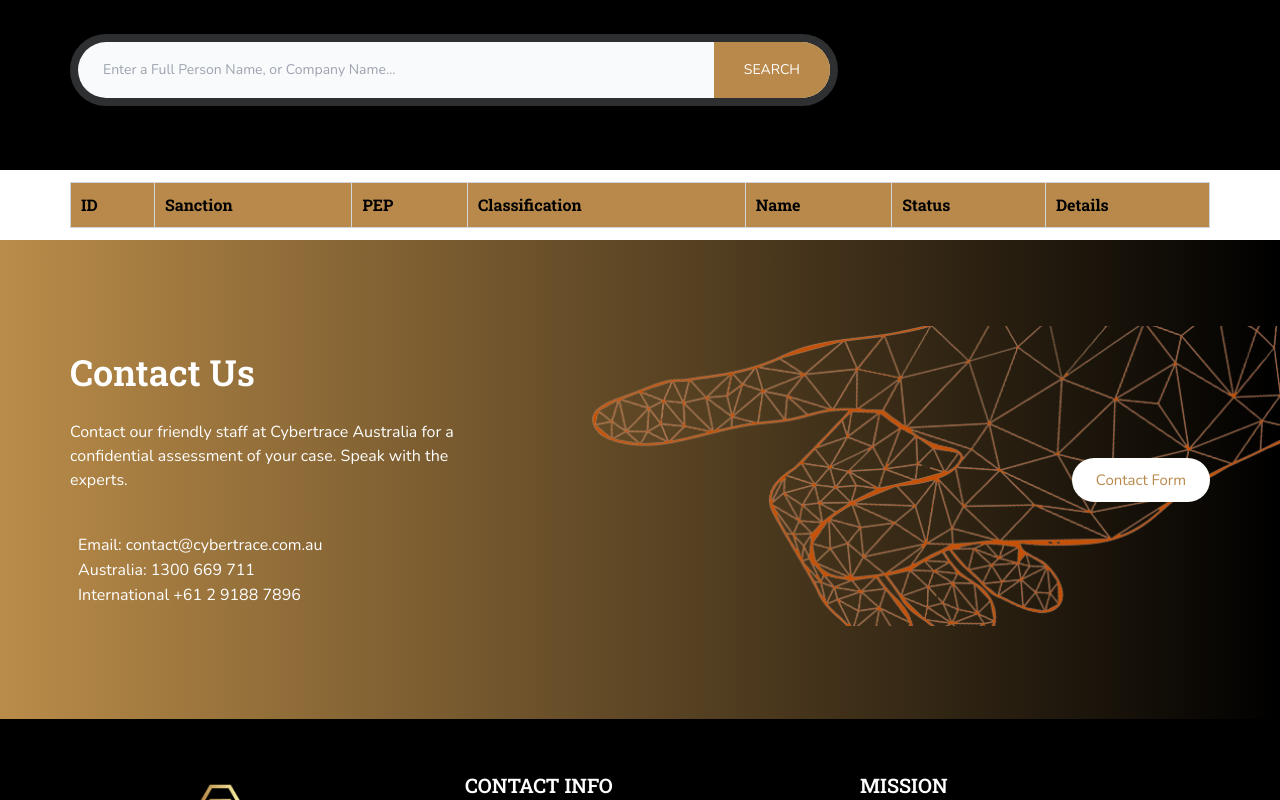
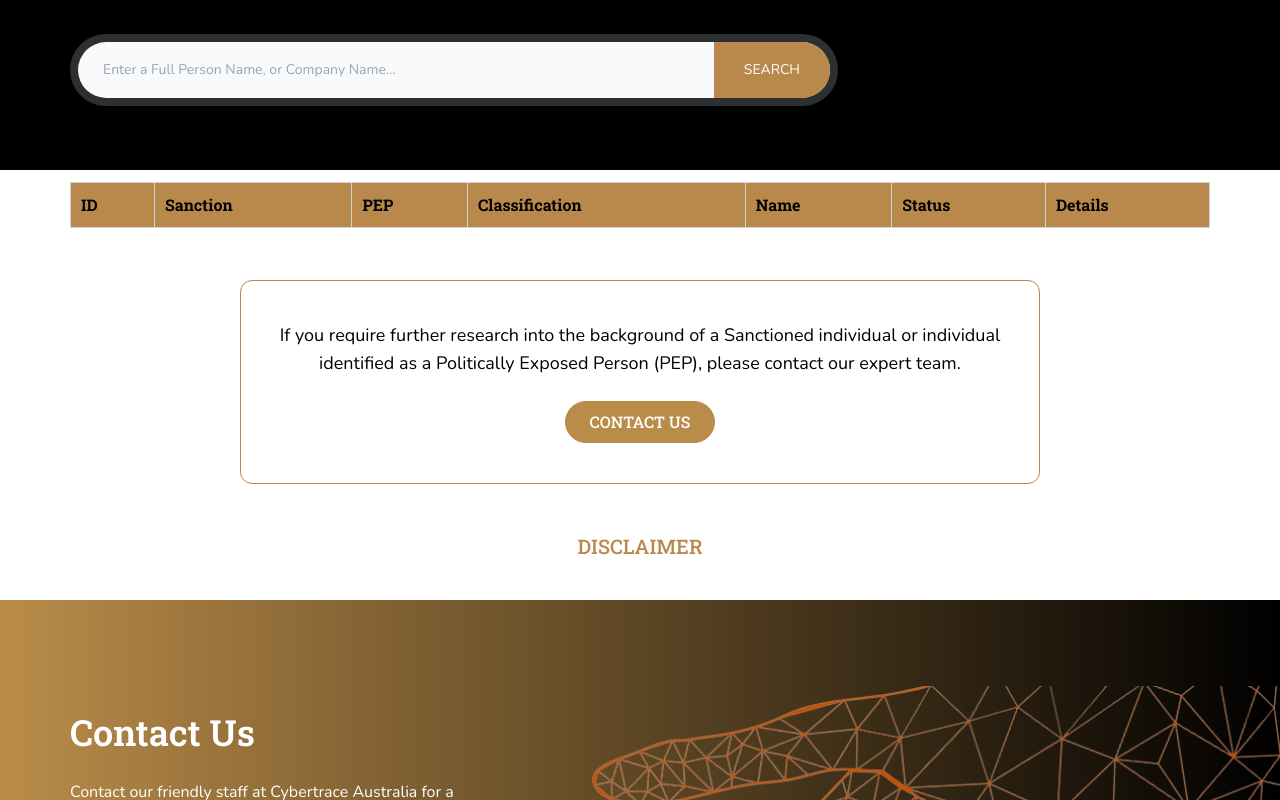
Before and after one commit to NabeelJaan/cybertrace, a Next.js app: page /sanctionwatch in a window 1280 px wide. Shown: the part 504-1304 px from the top of the page. Built offline with nearby package versions, Linux system fonts and the light colour scheme.

Commit message:
Sanction CTA component done

```diff
--- /dev/null
+++ b/components/PageSanctionWatch/SanctionWatchCTA.jsx
@@ -0,0 +1,32 @@
+import React from "react";
+import Link from 'next/link';
+
+const SanctionWatchCTA = () => {
+    return(
+        <section className="py-10">
+
+            <div className="max-w-[800px] mx-auto">
+                <div className="cta-content text-center border border-golden rounded-xl px-25px py-10">
+                    <p className="text-lg font-nunito">If you require further research into the background of a Sanctioned
+                        individual or individual identified as a Politically Exposed Person (PEP), please contact our expert team.</p>
+                    <div className="mt-6">
+                        <Link href="#">
+                            <a className="transition-all text-base font-roboto font-medium uppercase bg-gold text-white px-6 py-2 inline-flex items-center justify-center border border-golden rounded-full hover:bg-transparent hover:text-golden hover:border hover:border-golden">contact us</a>
+                        </Link>
+                    </div>
+                </div>
+            </div>
+
+
+            <div className="disclaimer-btn mt-12">
+                <Link href="#">
+                    <a className="text-xl font-roboto font-medium uppercase text-golden block text-center">disclaimer</a>
+                </Link>
+            </div>
+
+        </section>
+    )
+}
+
+
+export default SanctionWatchCTA
--- a/pages/sanctionwatch.jsx
+++ b/pages/sanctionwatch.jsx
@@ -1,6 +1,7 @@
 import Layout from '../components/layout';
 import SwHero from '../components/PageSanctionWatch/SwHero';
 import DataTable from '../components/PageSanctionWatch/DataTable';
+import SanctionWatchCTA from '../components/PageSanctionWatch/SanctionWatchCTA';
 
 
 
@@ -11,6 +12,8 @@ export default function SanctionWatch() {
             <SwHero />
 
             <DataTable />
+
+            <SanctionWatchCTA />
         </Layout>
     )
 }
```
